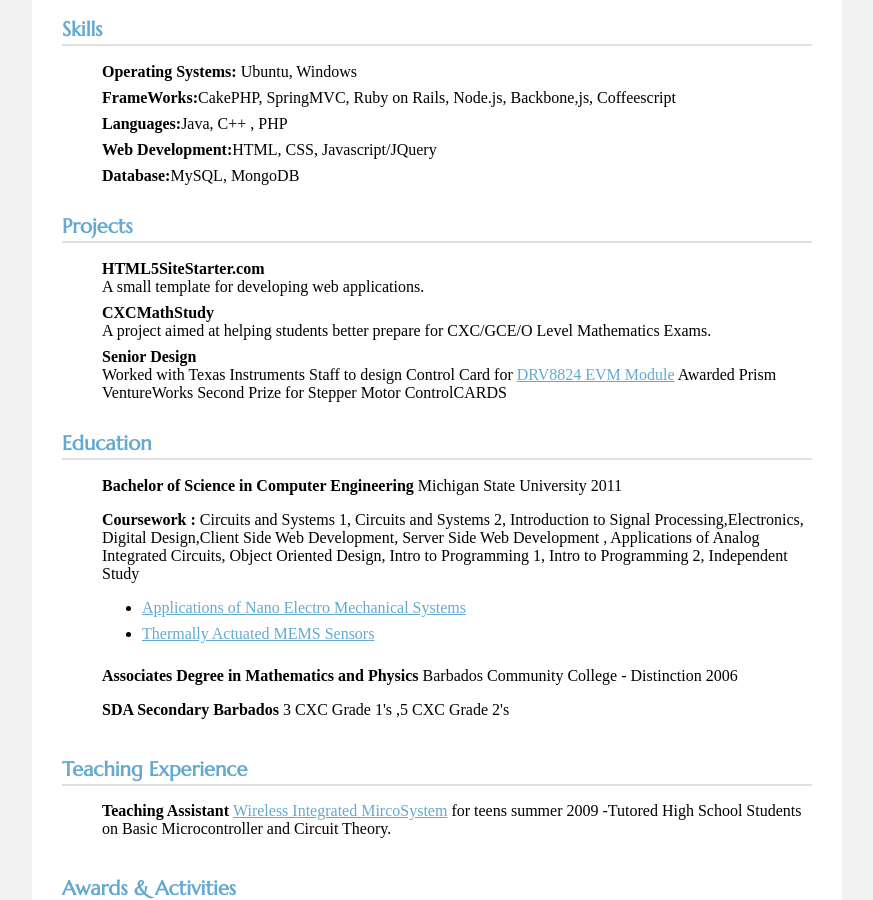
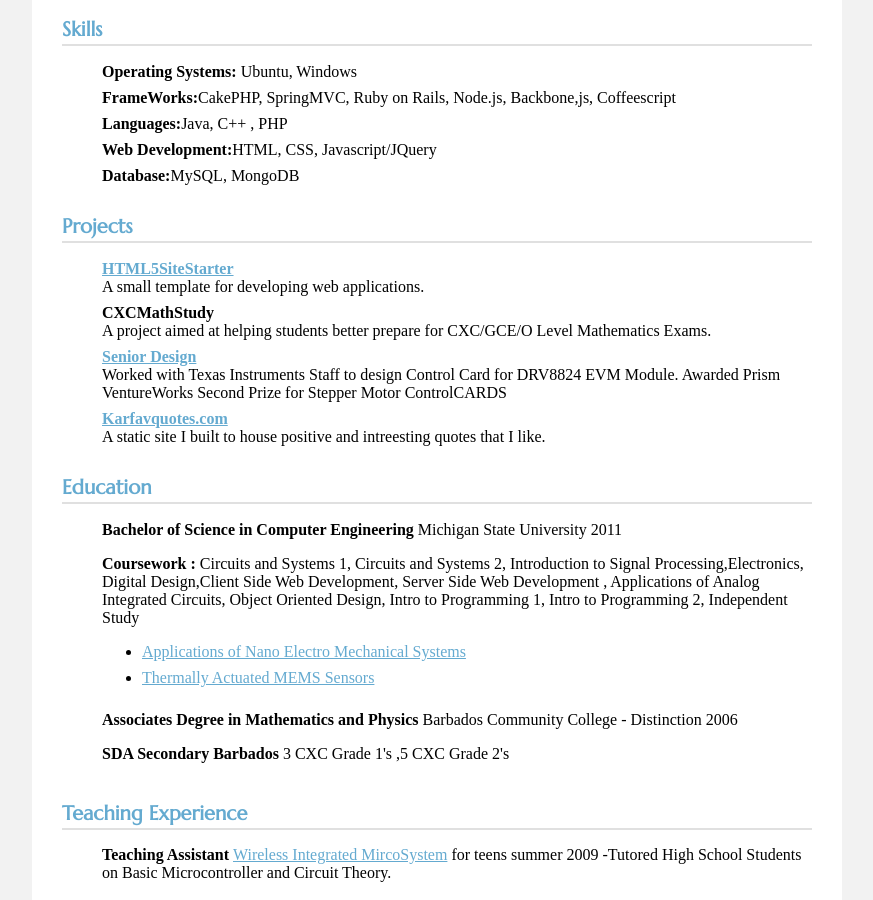
Before and after one commit to reecekol/reecekol.com, a Jekyll site: the page HTML5Resume/index.html, which Jekyll copies as it is, in a window 1280 px wide and 900 px high, scrolled down 806 px. Shown: the whole window, without its empty margins (203-1076 px from the left). Built offline with Jekyll 4.4.1, drawn with Linux system fonts in a browser that asks for light colours; comment, search, counter and statistics services are not loaded.

Commit message:
resume improvments

```diff
--- a/HTML5Resume/index.html
+++ b/HTML5Resume/index.html
@@ -64,9 +64,10 @@
 	<header><h2>Projects</h2></header>
 
 	<section>
-		 <div><strong>HTML5SiteStarter.com</strong><br/>A small template for developing web applications.</div>
-		 <div class="skill"><strong>CXCMathStudy</strong><br/>A project aimed at helping students better prepare for CXC/GCE/O Level Mathematics Exams.</div>
-		 <div class="skill"><strong>Senior Design</strong><br/>Worked with Texas Instruments Staff to design Control Card for <a href="http://www.egr.msu.edu/classes/ece480/capstone/spring11/group06/files/FinalReport.pdf"/>DRV8824 EVM Module</a> Awarded Prism VentureWorks Second Prize for Stepper Motor ControlCARDS</div>
+		 <div><strong><a href="http://reecekol.com/HTML5Website/index.html">HTML5SiteStarter</a></strong><br/>A small template for developing web applications.</div>
+		 <div><strong>CXCMathStudy</strong><br/>A project aimed at helping students better prepare for CXC/GCE/O Level Mathematics Exams.</div>
+		 <div><strong><a href="http://www.egr.msu.edu/classes/ece480/capstone/spring11/group06/files/FinalReport.pdf"/>Senior Design</a></strong><br/>Worked with Texas Instruments Staff to design Control Card for DRV8824 EVM Module. Awarded Prism VentureWorks Second Prize for Stepper Motor ControlCARDS</div>
+	     <div><strong><a href="http://www.karfavquotes.com/">Karfavquotes.com</a></strong><br/> A static site I built to house positive and intreesting quotes that I like.</div>
 	</section>
 
     <header><h2>Education</h2></header>
```
